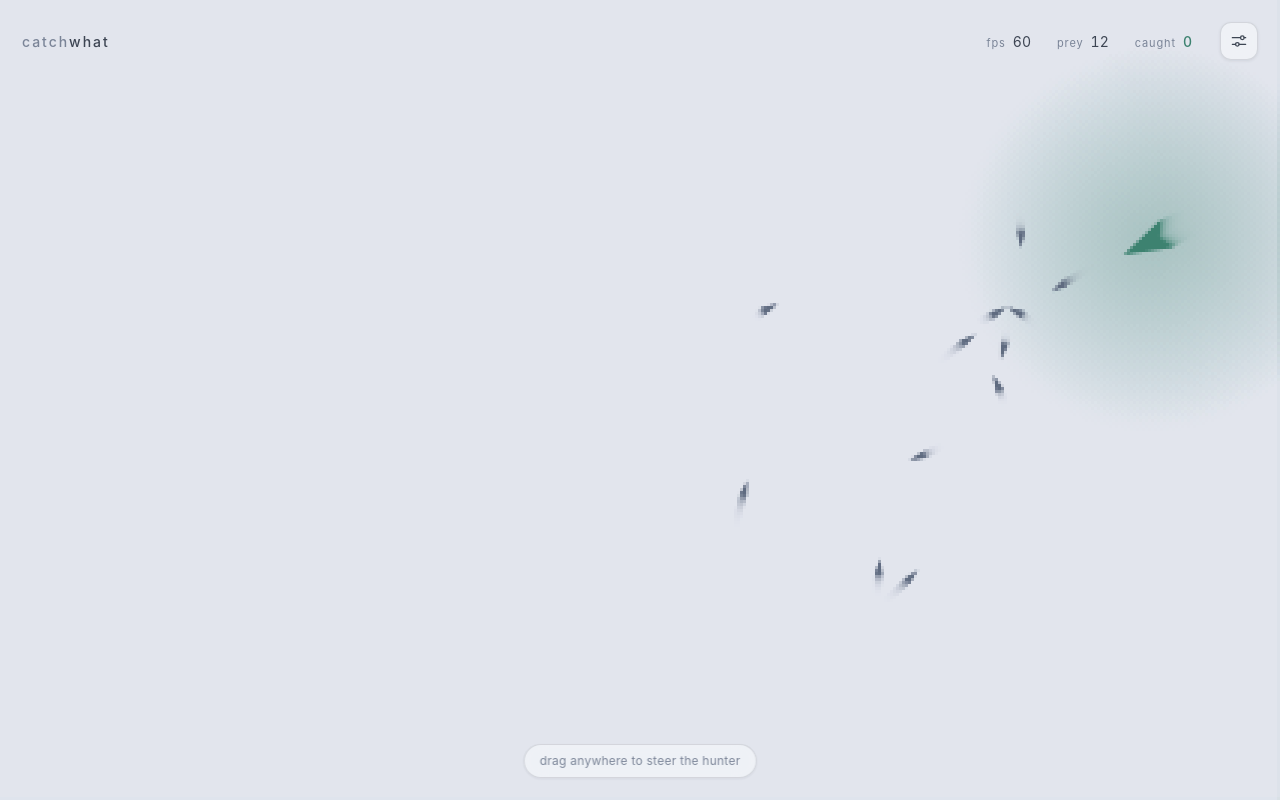
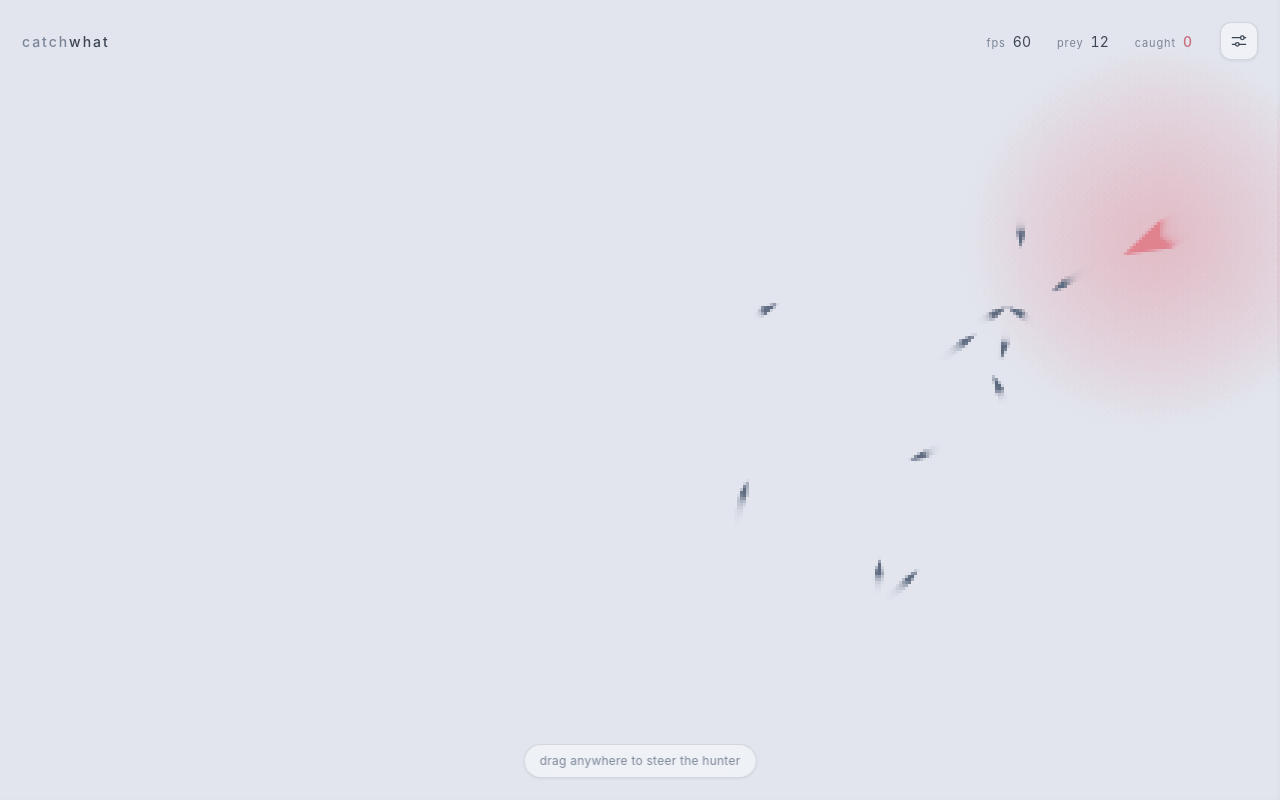
Before and after one commit to Ruixin-J-Shi/catchWhat, a website: page public/index.html in a window 1280 px wide. Drawn offline with Linux system fonts and the light colour scheme; no server answers.

Commit message:
Predator colour: light dusty rose from the sunset reference
The window green read as another grey figure on the pale field. Sampling the
sunset reference gives roses from #c09498 to #ecb0b0; the palest sits at the
same value as the background (0.93) and would disappear, so this keeps the
rose hue (~352) at value 0.88 - lighter than the earlier #d9636f but still
readable as a figure.

```diff
--- a/public/sim.js
+++ b/public/sim.js
@@ -60,8 +60,8 @@
     skyBottom: '#ccd4e0',
     prey: '#5f6b80',
     preySoft: '#8b95a8',
-    hunter: '#3d8270',
-    hunterSoft: 'rgba(61, 130, 112,',
+    hunter: '#e0838f',
+    hunterSoft: 'rgba(224, 131, 143,',
     ink: '#3d4553',
   };
 
@@ -409,7 +409,7 @@
     const fearR = cfg.fearRadius * world.scale;
     for (const hunter of hunters) {
       const grad = g.createRadialGradient(hunter.x, hunter.y, 0, hunter.x, hunter.y, fearR);
-      grad.addColorStop(0, PALETTE.hunterSoft + ' 0.16)');
+      grad.addColorStop(0, PALETTE.hunterSoft + ' 0.20)');
       grad.addColorStop(1, PALETTE.hunterSoft + ' 0)');
       g.fillStyle = grad;
       g.beginPath();
@@ -501,7 +501,7 @@
     for (let i = 0; i < prey.length; i += 6) {
       const p = prey[i];
       line(p, p.fcx * k, p.fcy * k, 'rgba(95, 107, 128, 0.85)');
-      line(p, p.ffx * k, p.ffy * k, 'rgba(61, 130, 112, 0.9)');
+      line(p, p.ffx * k, p.ffy * k, 'rgba(224, 131, 143, 0.9)');
       line(p, p.fwx * k, p.fwy * k, 'rgba(150, 130, 90, 0.85)');
     }
     function line(p, dx, dy, color) {
--- a/public/style.css
+++ b/public/style.css
@@ -5,8 +5,8 @@
   --bg: #e0e5ed;
   --ink: #3d4553;
   --dim: #7a8497;
-  --accent: #3d8270;
-  --hunter: #3d8270;
+  --accent: #c96b7a;
+  --hunter: #c96b7a;
   --hair: color-mix(in srgb, var(--ink) 16%, transparent);
   --glass: color-mix(in srgb, #f2f5f9 78%, transparent);
   --pad: clamp(12px, 2.2vw, 22px);
```
Also changed, not shown: README.md.
